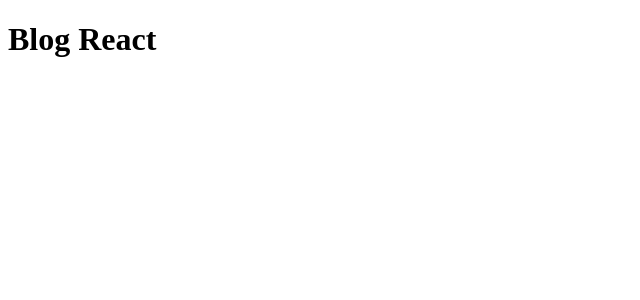
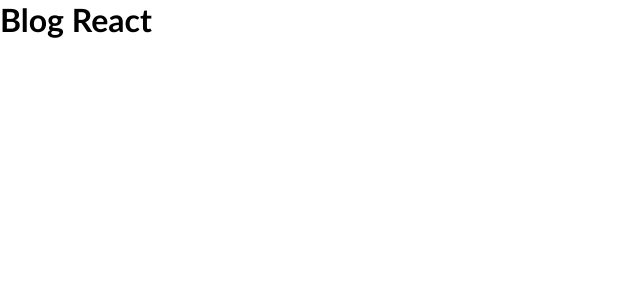
Before and after one commit to FernandoVerderame/react-components-blog, a React (Vite) app: page / in a window 1280 px wide. Shown: the top 300 px of the page, without its empty margins (0-640 px from the left). Built offline with nearby package versions, Linux system fonts and the light colour scheme.

Commit message:
added setup settings and font family

```diff
--- a/src/index.css
+++ b/src/index.css
@@ -0,0 +1,9 @@
+* {
+    margin: 0;
+    padding: 0;
+    box-sizing: border-box;
+}
+
+body {
+    font-family: 'Gill Sans', 'Gill Sans MT', Calibri, 'Trebuchet MS', sans-serif;
+}
```
